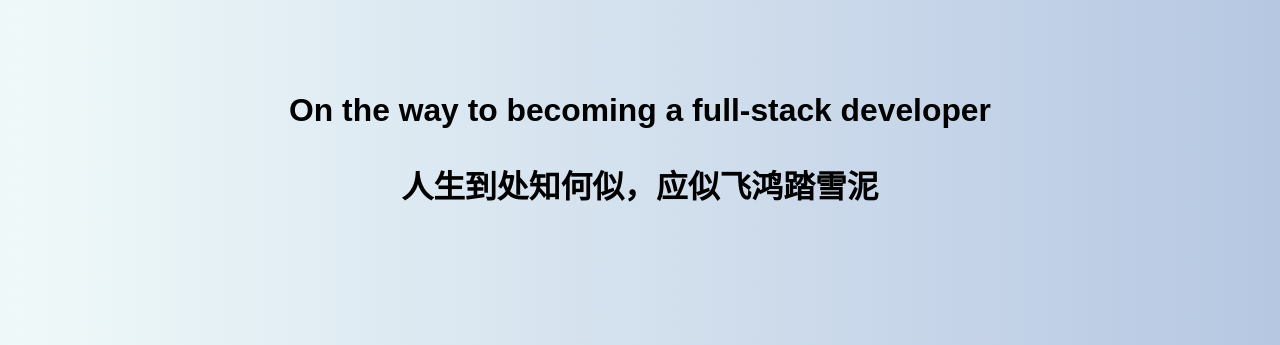
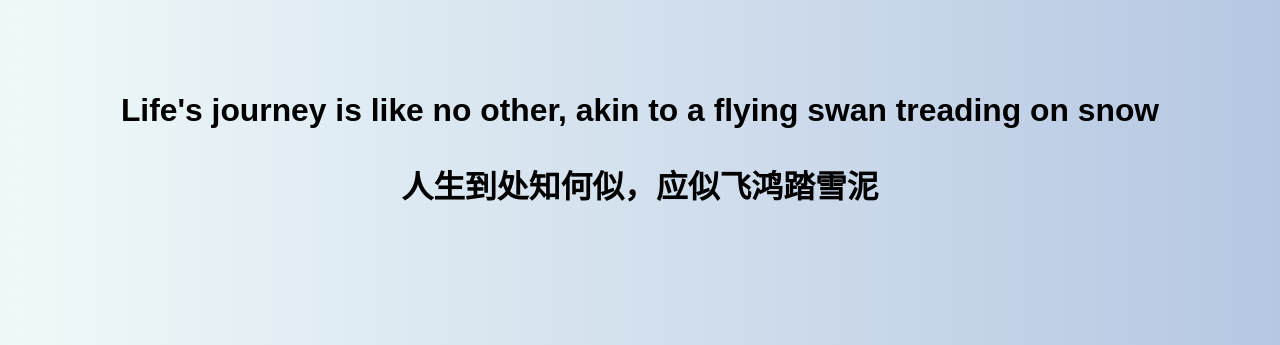
Before and after one commit to ElkanLi/homepage, a plain HTML site: page index.html in a window 1280 px wide. Shown: the part 455-800 px from the top of the page. Drawn offline with Linux system fonts and the light colour scheme; a web font is replaced by a local one.

Commit message:
Update index.html

```diff
--- a/index.html
+++ b/index.html
@@ -41,7 +41,8 @@
 
 <div class="box">
     <H1 style="font-size: 100px; font-family: 'HarmonyOS">Elkan Li</H1>
-    <H3>On the way to becoming a full-stack developer</H3>
+    <!--<H3>On the way to becoming a full-stack developer</H3>-->
+    <H3>Life's journey is like no other, akin to a flying swan treading on snow</H3>
     <H3>人生到处知何似，应似飞鸿踏雪泥</H3>
     <br>
 </div>
```
